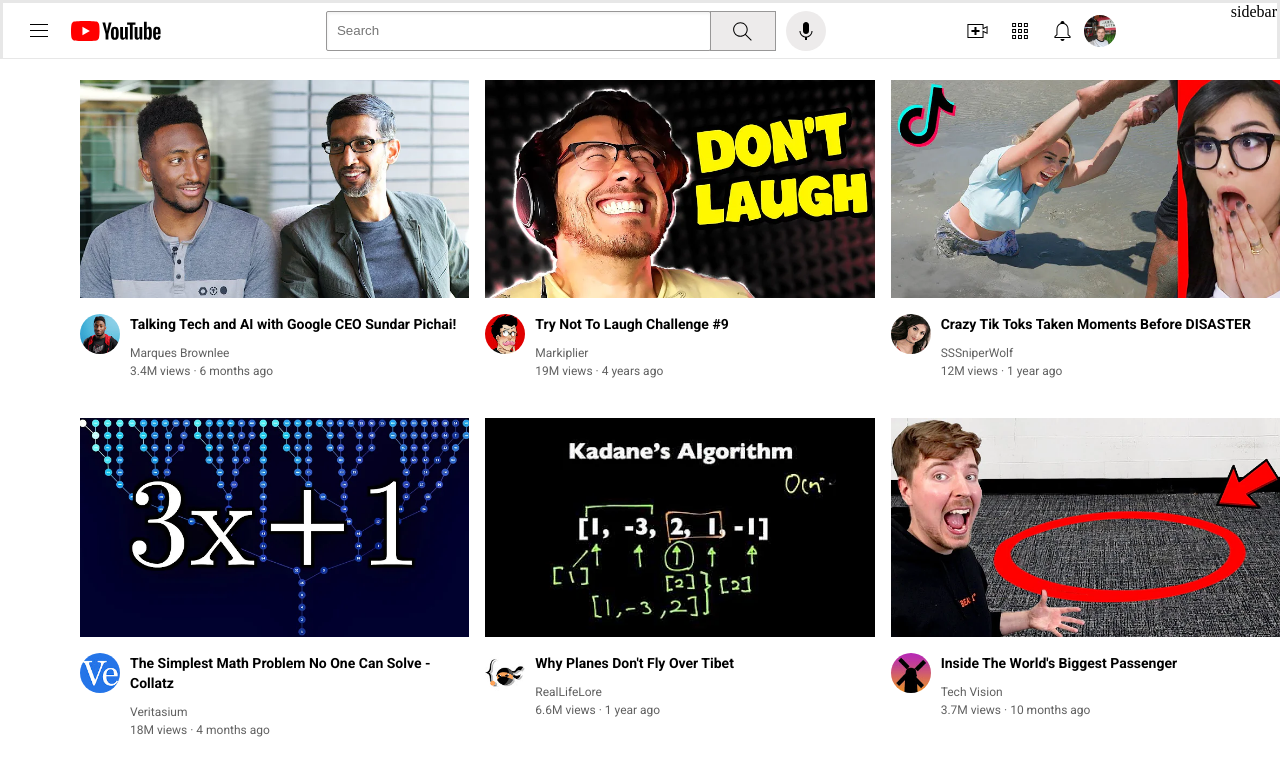
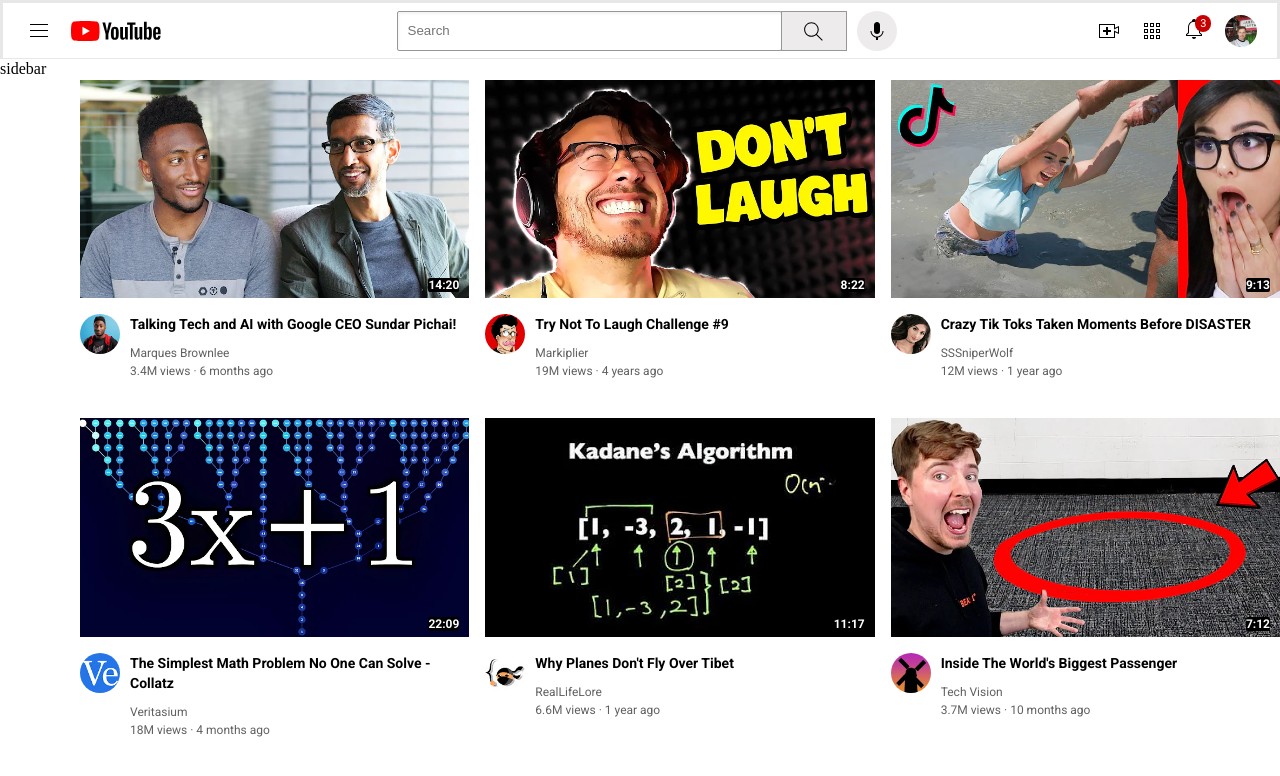
Before and after one commit to JohannesOostenbrink/Myhtmlcssboost, a plain HTML site: page Recreate Youtube/youtube.html in a window 1280 px wide. Drawn offline with Linux system fonts and the light colour scheme.

Commit message:
CSS Position applied

```diff
--- a/Recreate Youtube/Styles/header.css
+++ b/Recreate Youtube/Styles/header.css
@@ -7,6 +7,7 @@
     top: 0;
     left: 0;
     right: 0;
+    z-index: 100;
 
     background-color: white;
     border-bottom-width: 1px;
@@ -110,9 +111,28 @@
 
 }
 
-.user_image{
+.notification_box{
+    position: relative;
+}
+
+.notification_count{
+    position: absolute;
+    right: -5px;
+    top: -2px;
+    background-color: rgb(200, 0, 0);
+    color: white;
+    font-family: Roboto, Arial;
+    font-size: 11px;
+    padding-left: 5px;
+    padding-right: 5px;
+    padding-top: 2px;
+    padding-bottom: 2px;
+    border-radius: 10px;
+
+}
+
+.user_image {
     height: 32px;
     border-radius: 16px;
     margin-right: 20px;
-
 }
--- a/Recreate Youtube/Styles/sidebar.css
+++ b/Recreate Youtube/Styles/sidebar.css
@@ -1,9 +1,7 @@
-.sidebar{
+.side_bar{
     position: fixed;
     left: 0;
     bottom: 0;
-    top: 55px;
-    right: 72px;
-
+    top: 60px;
     background-color: white;
 }
--- a/Recreate Youtube/Styles/video.css
+++ b/Recreate Youtube/Styles/video.css
@@ -12,6 +12,20 @@
 
 .thumbnail_row{
     margin-bottom: 12px;
+    position: relative;
+}
+
+.video_time{
+    background-color: black;
+    color: white;
+    position:absolute;
+    right: 10px;
+    bottom: 10px;
+    font-family: Roboto, Arial;
+    font-size: 12px;
+    font-weight: bold;
+    padding:0;
+    border-radius: 2px;
 }
 
 .video_info_grid{
--- a/Recreate Youtube/youtube.html
+++ b/Recreate Youtube/youtube.html
@@ -29,9 +29,13 @@
 
         </div>
         <div class="right_section">
-          <img class= "camera_icon" src= "Header_images/camera.svg" width="100%" alt="">
-          <img class="youtube_apps" src="Header_images/youtube-apps.svg" width="100%" alt="">
-          <img class="notification_icon" src="Header_images/notifications.svg" width= "100%" alt="">
+          <img class= "camera_icon" src= "Header_images/camera.svg"  alt="">
+          <img class="youtube_apps" src="Header_images/youtube-apps.svg"  alt="">
+          <div class="notification_box">
+            <img class="notification_icon" src="Header_images/notifications.svg" alt="">
+          <div class="notification_count">3</div>
+          </div>
+
           <img class="user_image" src="Header_images/my profile pic.png" alt="">
 
 
@@ -49,6 +53,10 @@
 
             <div class="thumbnail_row">
                 <img class="thumbnail" src="thumbnails/thumbnail-1.webp" alt="">
+                <div class="video_time">
+                  14:20
+
+                </div>
 
             </div>
             <div class="video_info_grid">
@@ -76,6 +84,10 @@
 
           <div class="thumbnail_row">
               <img class="thumbnail" src="thumbnails/thumbnail-2.webp" alt="">
+              <div class="video_time">
+                8:22
+
+              </div>
 
           </div>
           <div class="video_info_grid">
@@ -103,7 +115,10 @@
 
         <div class="thumbnail_row">
             <img class="thumbnail" src="thumbnails/thumbnail-3.webp" alt="">
+            <div class="video_time">
+              9:13
 
+            </div>
         </div>
         <div class="video_info_grid">
             <div class="channel_picture">
@@ -130,7 +145,10 @@
 
       <div class="thumbnail_row">
           <img class="thumbnail" src="thumbnails/thumbnail-4.webp" alt="">
+          <div class="video_time">
+            22:09
 
+          </div>
       </div>
       <div class="video_info_grid">
           <div class="channel_picture">
@@ -158,7 +176,10 @@
 
     <div class="thumbnail_row">
         <img class="thumbnail" src="thumbnails/thumbnail-5.webp" alt="">
+        <div class="video_time">
+          11:17
 
+        </div>
     </div>
     <div class="video_info_grid">
         <div class="channel_picture">
@@ -185,7 +206,10 @@
 
   <div class="thumbnail_row">
       <img class="thumbnail" src="thumbnails/thumbnail-6.webp" alt="">
+      <div class="video_time">
+        7:12
 
+      </div>
   </div>
   <div class="video_info_grid">
       <div class="channel_picture">
```
